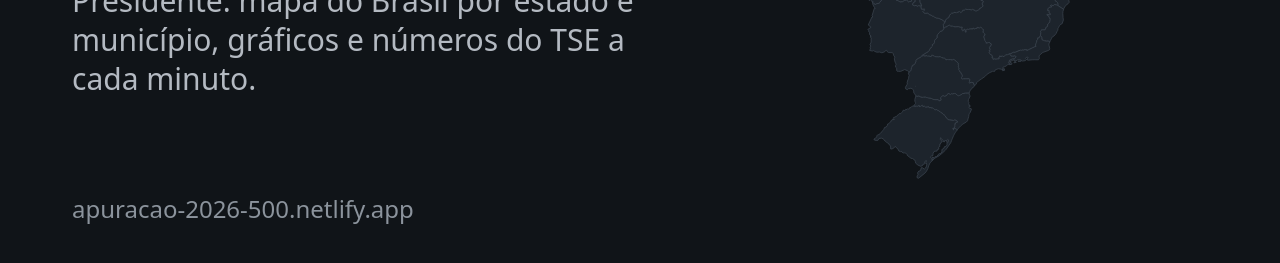
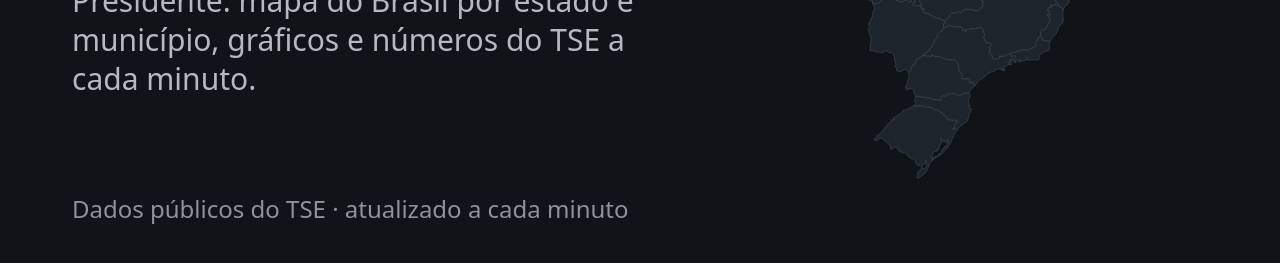
Before and after one commit to felipe-eliakim/apuracao-2026, a website: page ops/og.html in a window 1280 px wide. Shown: the part 349-612 px from the top of the page. Drawn offline with Linux system fonts and the light colour scheme.

Commit message:
Prévia do link sem endereço do Netlify; docs do contador
Co-Authored-By: Claude Opus 5.5 <noreply@anthropic.com>

```diff
--- a/ops/og.html
+++ b/ops/og.html
@@ -21,7 +21,7 @@
     <span class="live"><b></b>Ao vivo</span>
     <h1>Apuração 2026</h1>
     <p>Presidente: mapa do Brasil por estado e município, gráficos e números do TSE a cada minuto.</p>
-    <div class="url">apuracao-2026-500.netlify.app</div>
+    <div class="url">Dados públicos do TSE · atualizado a cada minuto</div>
   </div>
   <svg id="m" viewBox="-40 -20 1080 940" preserveAspectRatio="xMidYMid meet"></svg>
 </div>
```
Also changed, not shown: index.html (+2 -2 lines), README.md, og-image.png.
